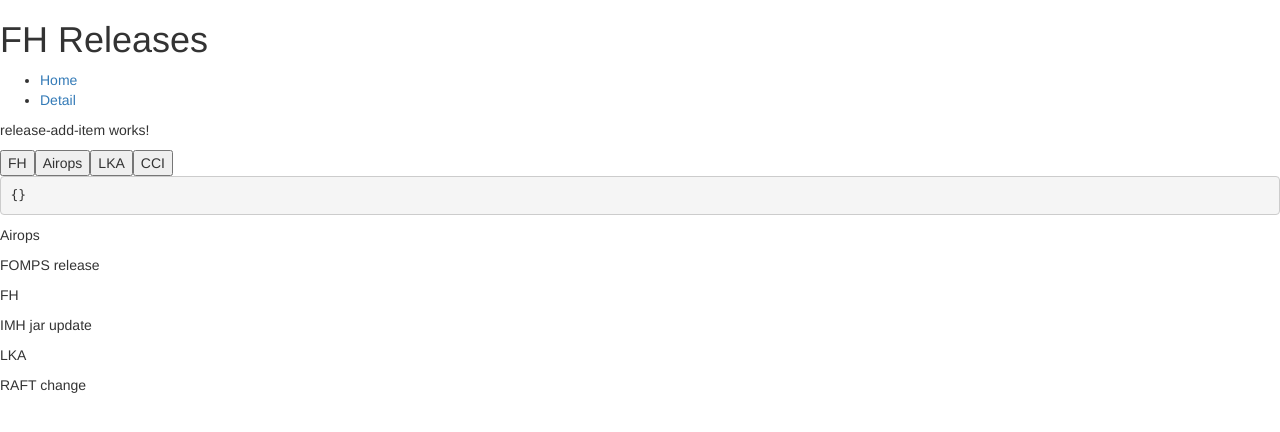
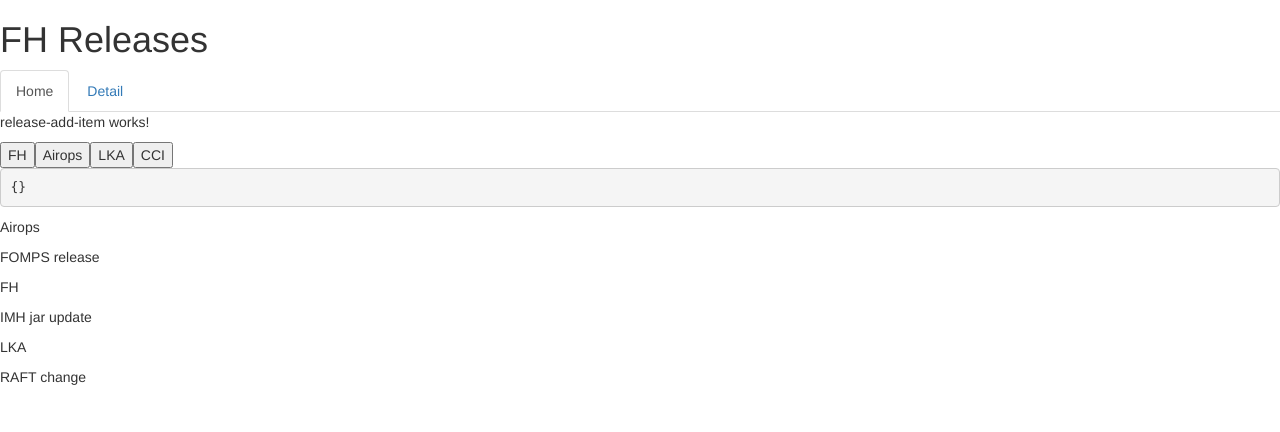
Before and after one commit to MattMasuda/workshop-app, an Angular app: page /#/home in a window 1280 px wide. Shown: the top 432 px of the page. Built offline with nearby package versions, Linux system fonts and the light colour scheme.

Commit message:
Add some styling to nav bar

```diff
--- a/src/app/app.component.html
+++ b/src/app/app.component.html
@@ -1,10 +1,10 @@
 <h1>{{title}}</h1>
 <nav>
-  <div class="nav-wrapper">
-    <ul>
-      <li routerLinkActive="green-background">
+  <div>
+    <ul class="nav nav-tabs">
+      <li routerLinkActive="active">
         <a [routerLink]="['/home']">Home</a></li>
-      <li routerLinkActive="green-background">
+      <li routerLinkActive="active">
         <a [routerLink]="['/detail']">Detail</a></li>
     </ul>
   </div>
```
